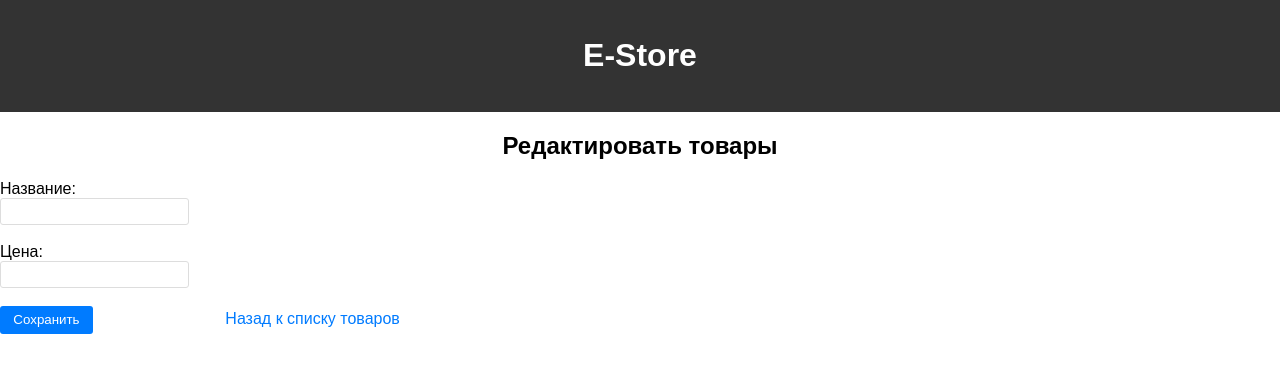
After one commit to ecstasyxvii/eshop, a Flask app: template my_app/templates/edit_product.html in a window 1280 px wide. The commit adds this page. Shown: the top 373 px of the page. Run offline with Flask 3, Linux system fonts and the light colour scheme; the template is opened without the code that fills it, so the values that code supplies are empty.

Commit message:
added editing in table

```diff
--- a/my_app/models.py
+++ b/my_app/models.py
@@ -7,7 +7,6 @@ class Product(db.Model):
 
     id = db.Column(db.Integer, primary_key=True)#id
     name = db.Column(db.String(80), nullable=False)#имя позиции
-    description = db.Column(db.String(200), nullable=True) #описание
     price = db.Column(db.Float, nullable=False) #цена
     created_at = db.Column(db.DateTime, default=datetime.utcnow) #время
 
--- a/my_app/static/styles.css
+++ b/my_app/static/styles.css
@@ -71,6 +71,35 @@ form input {
     border-radius: 3px;
 }
 
+button, .edit-button {
+    background-color: #007bff;
+    color: white;
+    border: none;
+    padding: 0.5em 1em;
+    cursor: pointer;
+    border-radius: 3px;
+    text-decoration: none;
+}
+
+button:hover, .edit-button:hover {
+    background-color: #0056b3;
+}
+
+a {
+    text-decoration: none;
+    color: #007bff;
+    margin-left: 10%;
+}
+
+a:hover {
+    text-decoration: underline;
+}
+
+header a.active {
+    font-weight: bold;
+    text-decoration: underline;
+}
+
 .alert {
     padding: 1em;
     margin: 1em 10%;
--- a/my_app/templates/add_product.html
+++ b/my_app/templates/add_product.html
@@ -3,10 +3,10 @@
 <h2>Добавить товар</h2>
 <form action="{{ url_for('add_product_html') }}" method="POST">
     <label for="name">Название:</label><br>
-    <input type="text" id="name" name="name" required><br><br>
+    <input type="text" id="name" name="name" required minlength="2"><br><br>
 
     <label for="price">Цена:</label><br>
-    <input type="text" id="price" name="price" required><br><br>
+    <input type="number" id="price" name="price" required step="0.01" min="0"><br><br>
 
     <button type="submit">Добавить</button>
 </form>
--- /dev/null
+++ b/my_app/templates/edit_product.html
@@ -0,0 +1,15 @@
+{% extends "base.html" %}
+{% block content %}
+<h2>Редактировать товары</h2>
+<form action="{{ url_for('edit_product_html', product_id=product.id) }}" method="POST">
+    <label for="name">Название:</label><br>
+    <input type="text" id="name" name="name" required minlength="2"><br><br>
+
+    <label for="price">Цена:</label><br>
+    <input type="number" id="price" name="price" required step="0.01" min="0"><br><br>
+
+    <button type="submit">Сохранить</button>
+
+</form>
+<a href="{{ url_for('show_products' )}}">Назад к списку товаров</a>
+{% endblock %}
--- a/my_app/templates/products.html
+++ b/my_app/templates/products.html
@@ -32,6 +32,7 @@
             <form action="{{ url_for('delete_product_html', product_id=product.id) }}" method="POST" style="display:inline;">
                 <button type="submit" onclick="return confirm('Вы уверены, что хотите удалить этот товар?')">Удалить</button>
             </form>
+            <a href="{{ url_for('edit_product_html', product_id=product.id) }}" class="edit-button">Редактировать</a>
         </td>
     </tr>
     {% endfor %}
```
Also changed, not shown: my_app/app_factory.py (+32 -0 lines).
